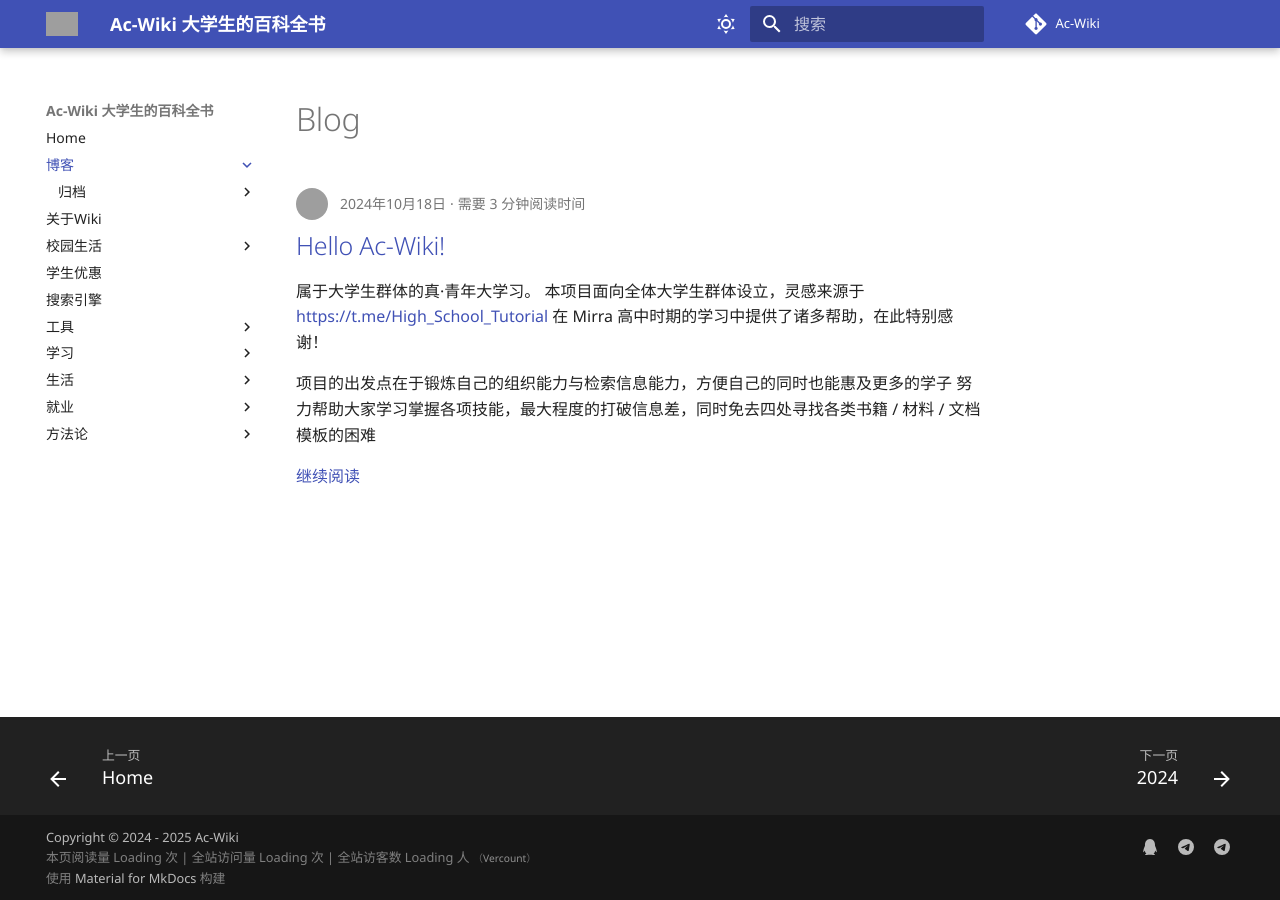
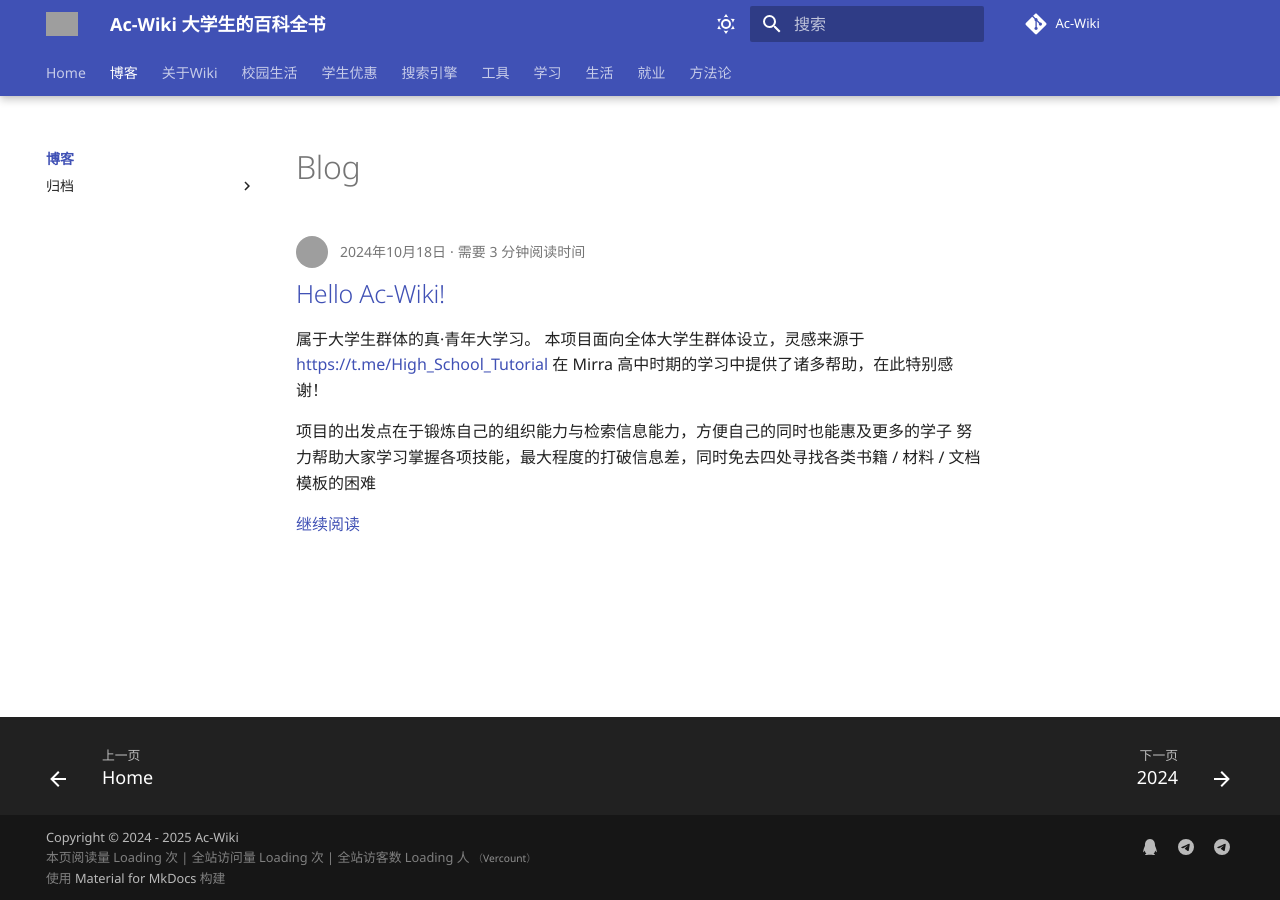
Before and after one commit to ztm0929/Ac-Wiki, an MkDocs documentation site: the page built from docs/blog/index.md, in a window 1280 px wide. Built offline with MkDocs 1.6.1 and Material for MkDocs 9.7.7, drawn with Linux system fonts in a browser that asks for light colours; comment, search, counter and statistics services are not loaded; grey boxes are pictures that could not be loaded.

Commit message:
启用导航选项卡和固定选项卡功能

```diff
--- a/mkdocs.yml
+++ b/mkdocs.yml
@@ -53,8 +53,8 @@ theme:
     - navigation.top # Top navigation
     - navigation.footer
     - navigation.indexes
-    #- navigation.tabs 后续可考虑启用
-    #- navigation.tabs.sticky
+    - navigation.tabs
+    - navigation.tabs.sticky
     - search.suggest
     - search.highlight
     - search.share
```
